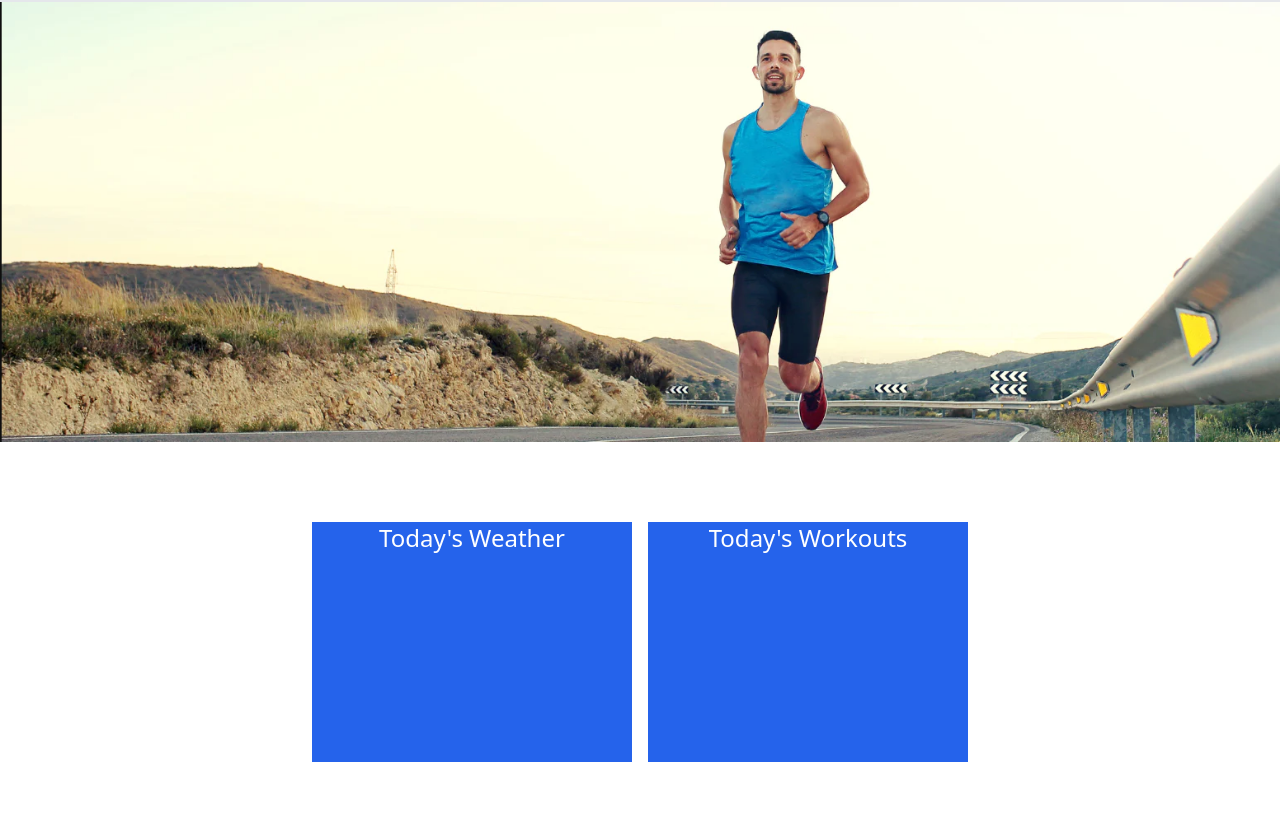
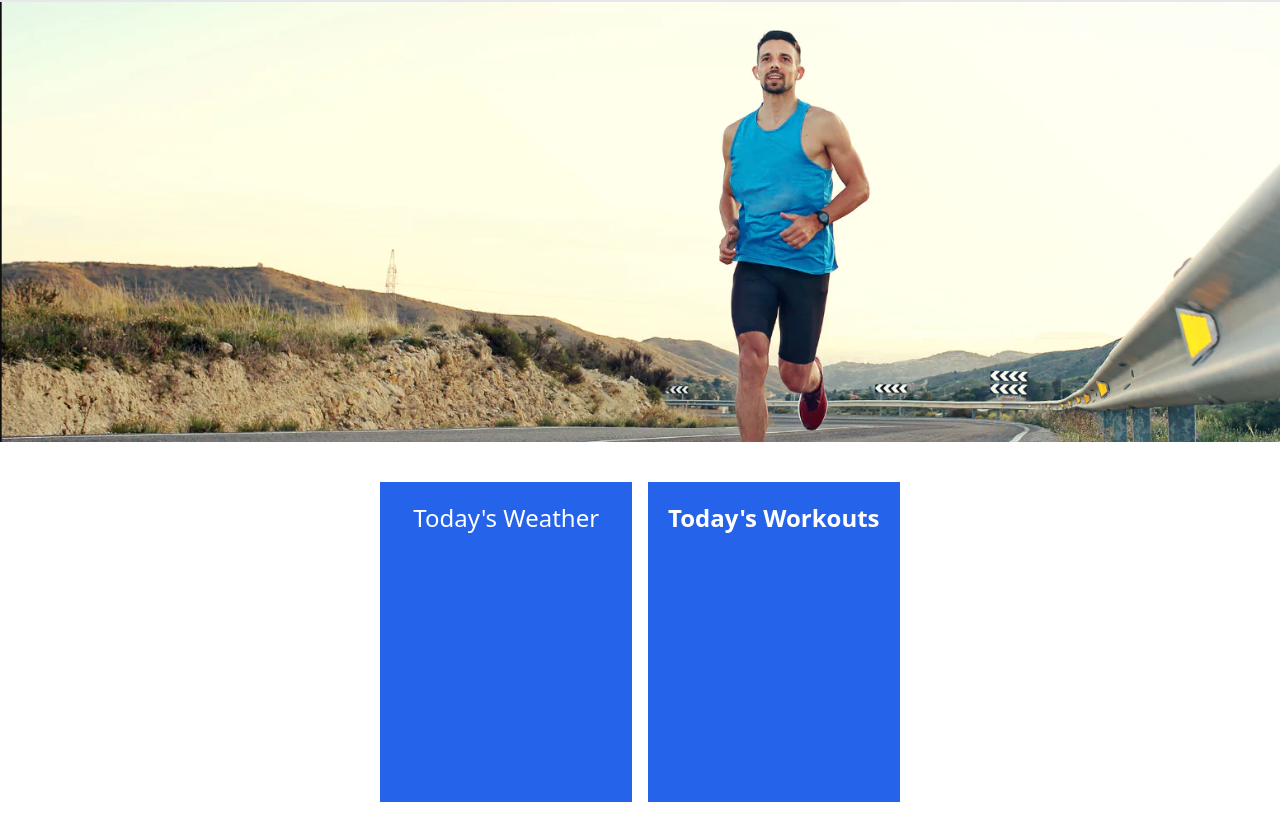
Before and after one commit to boydstacken/fitness-forecast, a plain HTML site: page index.html in a window 1280 px wide. Shown: the part 86-925 px from the top of the page. Drawn offline with nearby package versions, Linux system fonts and the light colour scheme; files that its build step writes are made by us from their sources.

Commit message:
increased size of top two boxes and adding padding for verbiage

```diff
--- a/index.html
+++ b/index.html
@@ -51,19 +51,19 @@
       src="./assets/Running Outside Banner.png"
       id="top-of-page"
     />
-    <main class="container mx-auto px-40">
+    <main class="container mx-auto">
       <div class="flex mx-auto gap-4 justify-center">
         <div
-          class="grid md:grid-cols-2 grid-flow-row gap-4 flex-wrap justify-center text-white text-center place-items-center pt-10 pb-20"
+          class="grid md:grid-cols-2 grid-flow-row flex-wrap justify-center gap-4 items-center text-white text-center"
         >
           <section class="Todays-Weather pt-10 pb-10">
-            <div class="bg-blue-600 w-80 h-60 text-2xl" id="mainWeatherCard">
+            <div class="bg-blue-600 w-120 h-80 text-2xl p-5" id="mainWeatherCard">
               <h2>Today's Weather</h2>
             </div>
           </section>
           <section class="Todays-Workout pt-10 pb-10">
-            <div class="bg-blue-600 w-80 h-60 text-2xl" id="mainWorkoutCard">
-              <h2>Today's Workouts</h2>
+            <div class="bg-blue-600 w-120 h-80 text-2xl p-5" id="mainWorkoutCard">
+              <h2 class="font-bold">Today's Workouts</h2>
             </div>
           </section>
         </div>
```
